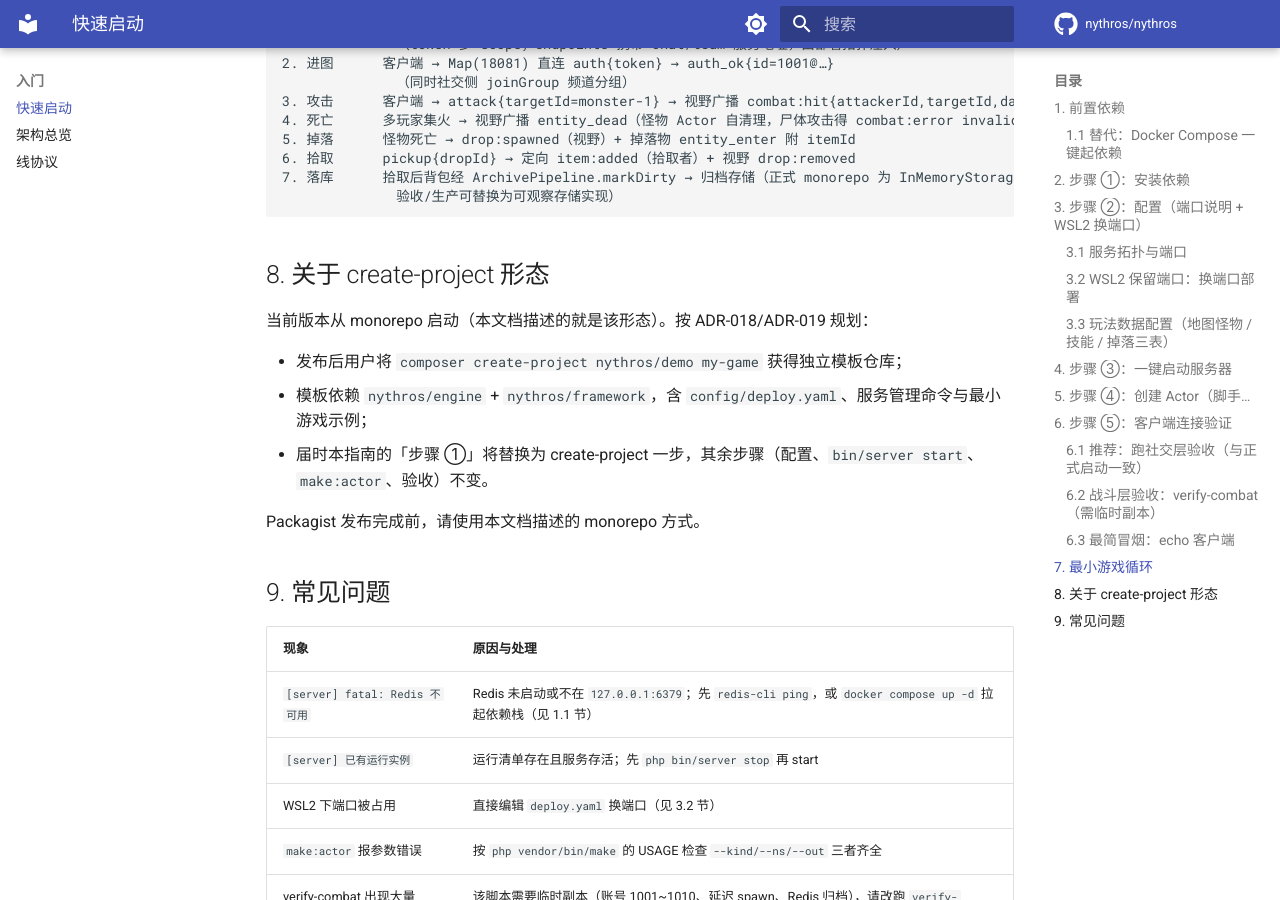
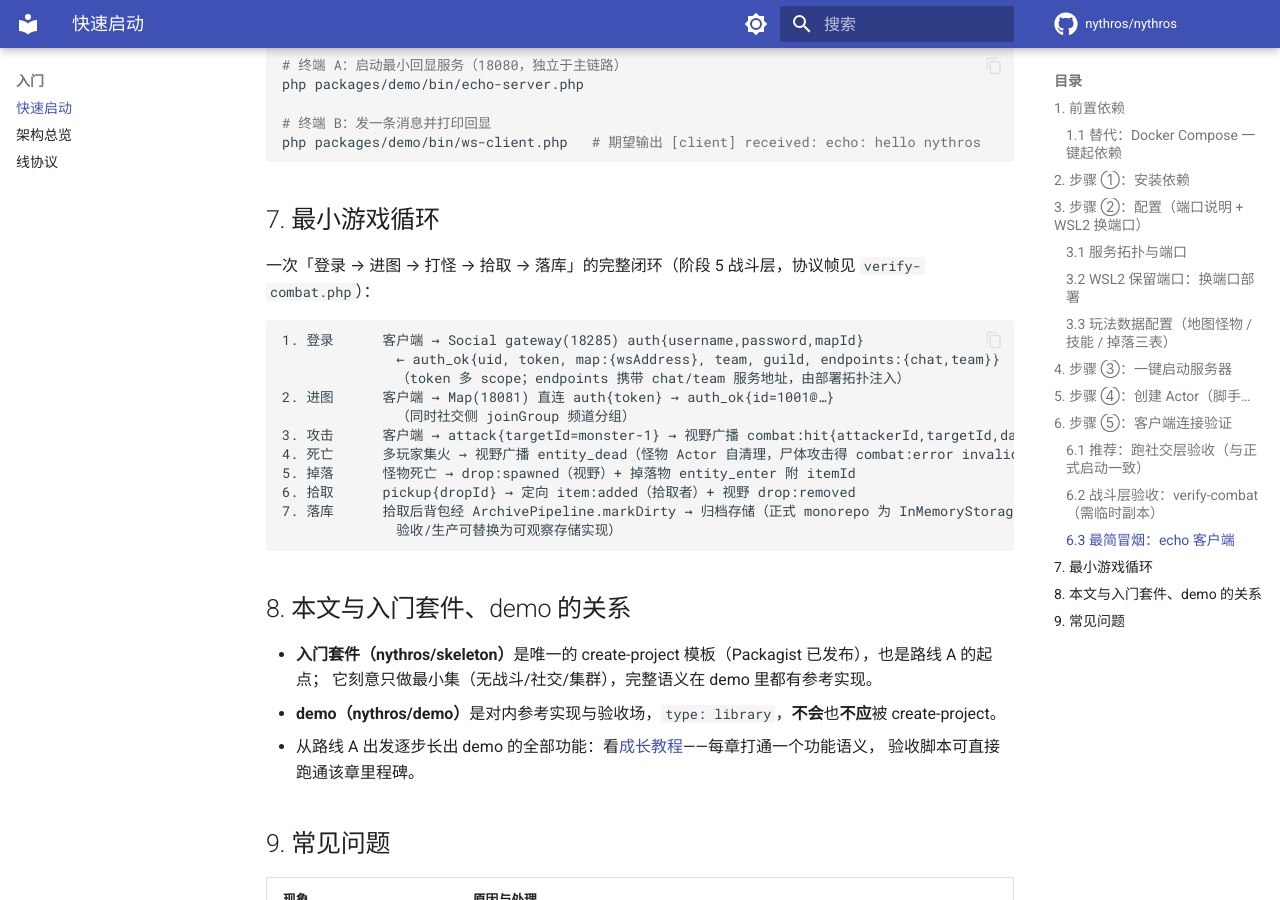
Before and after one commit to Nythros/Nythros, an MkDocs documentation site: the page built from docs/quick-start.md, in a window 1280 px wide and 900 px high, scrolled down 5197 px. Built offline with MkDocs 1.6.1 and Material for MkDocs 9.7.7, drawn with Linux system fonts in a browser that asks for light colours; comment, search, counter and statistics services are not loaded; some of the changed text lies outside the part shown.

Commit message:
docs(B1)：快速启动两路径改造 + 仓库形态/发布文档落地
- quick-start：开头两路径表（A=skeleton create-project 推荐起步 / B=monorepo demo 正文），
  §8 从「未来规划」重写为三对象关系（skeleton 模板/demo 参考实现/成长教程），子包数与参照路径修正。
- architecture：§1 树加 skeleton、§1.3 重写为组装层双对象、§3 铁律表述对齐门禁事实
  （@internal 只允许出现在组装入口）、§4 包结构表加发布列（三包镜像+demo 不发布）与版本策略重写、
  §6 演进项改已落地标注。
- deployment：新增 §8 发布与仓库形态（填上 release.yml 头注释指向的幽灵节）：打 tag 流程、
  三条纪律（镜像仓只读/skeleton 稳定点同步/secret 前置）、ADR-019 历史注记。
- index：跑起来两条路；README 四基类措辞残留。

````diff
--- a/docs/architecture.md
+++ b/docs/architecture.md
@@ -5,8 +5,10 @@
 ## 1. 三层结构
 
 ```text
-Demo（组装 + 游戏示例）
-  └─ nythros/demo：deploy.yaml 拓扑、SocialServer 社交装配、MapServer、Protocol、怪物/掉落示例
+组装层（用户项目的形态示例，两个）
+  ├─ nythros/skeleton：create-project 入门套件——最小可运行 Map 服务器（Packagist 发布）
+  └─ nythros/demo：参考实现（对内验收）——deploy.yaml 拓扑、SocialServer/MapServer 全功能装配、
+     Protocol 词表、怪物/掉落示例、verify-* 脚本族（不对外发布）
 
 Framework（三基类 + 业务模块 + 插件 + 脚手架）
   └─ nythros/framework：BasePlayer/BaseMonster/BaseNPC（继承 engine 的 Actor\BaseActor）+ Damageable + Combat/Inventory/Social/Actor/Auth 模块 + Plugin + make CLI
@@ -30,11 +32,12 @@ Engine（契约 + 核心实现）
 - 插件机制 `Nythros\Framework\Plugin`：官方插件（Skill / Item / Buff）经 `PluginRegistry::load` 走 register → enable 生命周期，数据定义经 Container 注入。
 - 脚手架 `make` CLI：`make:actor` / `make:skill` / `make:event` / `make:map`（入口 `vendor/bin/make`）。
 
-### 1.3 Demo：组装与示例
+### 1.3 组装层：skeleton（入门套件）与 demo（参考实现）
 
-- 拓扑事实源：`packages/demo/config/deploy.yaml`（描述全部部署单元：social 三角色 + 地图/副本频道，ADR-021 自研单栈）。
-- 组装脚本：`bin/server`（根编排壳，读 deploy.yaml 分组 spawn）→ 社交组逐角色 spawn `run-worker.php --service=<type>`、地图组 spawn `bin/start-maps.php`；`launch.php` 保留为只起地图的便捷入口。
-- 游戏示例：`MapServer`（认证/移动/视野广播入口）、`SocialServer`（社交三角色共用装配壳）、`StaticAuthenticator`（演示账号占位）、`Protocol/*`（演示自有协议词表）；战斗闭环与社交业务逻辑已上移 framework（见 1.2）。
+- **skeleton**：`composer create-project nythros/skeleton` 的模板——最小但功能完整的单 Map 进程世界（认证直通/移动/AOI 广播/NPC 巡游），依赖仅 engine + framework，随稳定 tag 从 monorepo 同步发布。
+- **demo**：全功能参考实现与对内验收场，不对外发布。拓扑事实源：`packages/demo/config/deploy.yaml`（描述全部部署单元：social 三角色 + 地图/副本频道，ADR-021 自研单栈）。
+- demo 组装脚本：`bin/server`（根编排壳，读 deploy.yaml 分组 spawn）→ 社交组逐角色 spawn `run-worker.php --service=<type>`、地图组 spawn `bin/start-maps.php`；`launch.php` 保留为只起地图的便捷入口。
+- 游戏示例：`MapServer`（认证/移动/战斗/经济/GM 路由面）、`SocialServer`（社交三角色共用装配壳）、`StaticAuthenticator`（演示账号占位）、`Protocol/*`（演示自有协议词表）；战斗闭环与社交业务逻辑在 framework（见 1.2）。
 
 ## 2. 服务拓扑
 
@@ -145,23 +148,24 @@ flowchart TD
   Cell   → 业务模块（RPG/Skill/Inventory）
 ```
 
-具体到代码：Demo 的业务类（如 `MonsterActor`）只依赖 `Nythros\Contracts` 接口 + `Nythros\Framework` 基类 + demo 自建接口，绝不 import 引擎 `@internal` 实现（铁律 1）。
+具体到代码：业务类只依赖 `Nythros\Contracts` 接口 + `Nythros\Framework` 公开类，绝不 import 引擎 `@internal` 实现（铁律 1，CI `composer internal` 对 framework/src 强制 use 扫描）；引擎 `@internal` 装配类只允许出现在**组装入口**（skeleton 的 `bin/` 与 demo 的 `MapChannelFactory`/`run-worker` 等组装层，门禁豁免）。
 
-## 4. 包结构
+## 4. 包结构与发布形态
 
-阶段 6（ADR-018/019）的发布形态：
+monorepo 开发、独立仓镜像发布（ADR-019 决策 B，已落地）：
 
-| 包 | 内容 | 依赖 |
-|---|---|---|
-| `nythros/engine` | 15 个核心模块物理合并为单包：contracts、kernel、kernel-workerman、scheduler、world、entity、actor、aoi、event、network、network-workerman、protocol、security、persistence、cluster | `workerman/workerman ^5.2.2` |
-| `nythros/framework` | 四基类 + Damageable + 插件机制 + make CLI | `nythros/engine` |
-| `nythros/demo` | 组装 + 游戏示例；create-project 模板雏形（独立仓库后置） | `nythros/engine` + `nythros/framework`（Workerman 经 engine 传递引入） |
+| 包 | 内容 | 依赖 | 发布 |
+|---|---|---|---|
+| `nythros/engine` | 15 个核心模块物理合并为单包：contracts、kernel、kernel-workerman、scheduler、world、entity、actor、aoi、event、network、network-workerman、protocol、security、persistence、cluster | `workerman/workerman ^5.2.2` | Packagist + [Nythros/engine](https://github.com/Nythros/engine) 镜像仓 |
+| `nythros/framework` | 三基类 + Damageable + 业务模块 + 插件机制 + make CLI | `nythros/engine` | Packagist + [Nythros/framework](https://github.com/Nythros/framework) 镜像仓 |
+| `nythros/skeleton` | create-project 入门套件：最小可运行 Map 服务器骨架（type: project） | `nythros/engine` + `nythros/framework` | Packagist + [Nythros/skeleton](https://github.com/Nythros/skeleton) 镜像仓（v* tag subsplit 强推） |
+| `nythros/demo` | 参考实现（对内验收）：全功能装配 + verify-* 脚本族（type: library） | `nythros/engine` + `nythros/framework` | 不发布（monorepo 内随开发演进） |
 
 要点：
 
 - **namespace 不统一**：合并只动 composer.json 与目录，保留 15 个命名空间（`Nythros\Contracts\`、`Nythros\Kernel\`、`Nythros\World\` 等），源码零改动（ADR-019）。
-- 用户安装心智是「一个 engine + 一个 framework」；15 个内部包的边界是工程实现细节，不暴露给最终用户。
-- 版本策略：`v0.1.0-alpha` → `v0.5.0-beta` → `v1.0.0`；当前 API 已冻结，从 alpha 起步。
+- 用户安装心智是「一个 engine + 一个 framework」；15 个内部包的边界是工程实现细节，不暴露给最终用户。新用户从 `composer create-project nythros/skeleton` 起步。
+- 版本策略：已发布 v0.1.0（CHANGELOG 为准，契约自 v0.1 冻结）；0.x 次版本内允许装配层破坏性调整，`v1.0.0` 前公开面（Contracts + 白名单 + framework 公开类）不再破坏。仓库形态与发布流水线详见[部署指南](deployment.md)「发布与仓库形态」节。
 
 ## 5. 运行时数据流（关键流程）
 
@@ -214,8 +218,8 @@ sequenceDiagram
 7. Network outbound flush（Outbox 批量发送）
 ```
 
-## 6. 演进方向（阶段 6）
+## 6. 演进方向
 
 - 文档分级（ADR-018 决策 3）：Quick Start（门禁必需）→ Architecture / Actor Guide / Cell Guide（本组四篇）→ Protocol / Security / Cluster / Framework Guide（渐进）。
-- 发布节奏：版本 tag → create-project 模板 → CI/Release（GitHub Actions + Packagist）→ 生态。
+- ✅ 发布流水线已落地：v* tag → subsplit 三镜像仓（engine/framework/skeleton）→ Packagist → GitHub Release + npm（`.github/workflows/release.yml`）。
 - Cluster 能力（跨进程/跨服务器）明确后置：演进顺序 单进程 → 多 Actor → 多地图 → 多进程 → 跨进程 → 跨服务器。
--- a/docs/deployment.md
+++ b/docs/deployment.md
@@ -137,3 +137,37 @@ social 三角色无状态，可直接替换进程。容量准入/draining 语义
   这是吞吐与持久性的既有取舍，运维侧用「宕机即公告 + 补偿邮件」承接，不要试图用加锁消除；
 - MySQL 长时间不可用时 worker 存活但归档持续失败（saveBatch 返回失败 id + 日志），恢复后自愈——
   监控必须对 `[ArchivePipeline]` 日志告警。
+
+## 8. 发布与仓库形态
+
+**开发只有一个仓库**：[Nythros/Nythros](https://github.com/Nythros/Nythros)（monorepo，含
+`packages/engine|framework|skeleton|demo|client-js`）。用户可见的三个 Composer 包是它的**发布镜像**（ADR-019 决策 B）：
+
+| 镜像仓 | 来源子树 | 发布渠道 |
+|---|---|---|
+| [Nythros/engine](https://github.com/Nythros/engine) | `packages/engine` | Packagist `nythros/engine` |
+| [Nythros/framework](https://github.com/Nythros/framework) | `packages/framework` | Packagist `nythros/framework` |
+| [Nythros/skeleton](https://github.com/Nythros/skeleton) | `packages/skeleton` | Packagist `nythros/skeleton`（create-project 模板） |
+
+发布流程（全部自动，人工只有一个动作——在 monorepo 打 tag）：
+
+```bash
+git tag v0.1.1 && git push origin v0.1.1
+```
+
+`.github/workflows/release.yml` 随即执行：质量门禁（phpunit/phpstan）→ GitHub Release（engine/framework
+zip 附件）→ **git subtree split** 把三个 `packages/*` 子树强推镜像仓 `main` + 同名版本 tag（skeleton 拆分时
+自动把依赖约束对齐到 tag 次版本）→ Packagist 通知 → npm（@nythros/client，配了 token 才启用）。
+
+三条纪律：
+
+1. **镜像仓只读**：直接向 Nythros/engine|framework|skeleton 的提交会在下一个 tag 被强推覆盖。所有改动
+   （含 skeleton 文档）都发生在 monorepo `packages/` 下。
+2. **skeleton 只在稳定 tag 同步**：engine/framework 的日常 dev 迭代不流入 skeleton；每次发布同时刷新
+   skeleton 的 Packagist 冒烟（其仓库 CI：create-project 组合 → launch → client 断言）。
+3. **Secret 前置**（仓库 Settings → Secrets and variables → Actions）：`SUBSPLIT_TOKEN`（对三个镜像仓有
+   Contents: write 的 PAT）、可选 `PACKAGIST_USERNAME`/`PACKAGIST_TOKEN`（拆分仓未配 Packagist webhook 时
+   的双保险）、可选 `NPM_TOKEN`。缺哪个对应 job 跳过哪个，不阻塞 GitHub Release。
+
+> 历史注记：ADR-019 当时按「两包（engine/framework）」编写，skeleton 纳入发布矩阵为后续演进（见 CHANGELOG 与
+> blueprint/21）。blueprint 是决策记录，不回改。
--- a/docs/quick-start.md
+++ b/docs/quick-start.md
@@ -1,7 +1,16 @@
 # Nythros 快速启动（Quick Start）
 
-> 目标：从零启动 Demo 服务器并跑通最小游戏循环，预计 10~30 分钟。
-> 当前阶段 6：本指南描述**从 monorepo 启动**的形态；`composer create-project` 模板形态待 Packagist 发布后另行提供（见文末）。
+> 有两条路，先选一条：
+>
+> | 路线 | 适合谁 | 你要什么 | 耗时 |
+> |---|---|---|---|
+> | **A. 入门套件**（推荐起步） | 要开新游戏项目的开发者 | `composer create-project nythros/skeleton my-game` 得到最小可运行 Map 服务器（认证/移动/AOI 视野/NPC 巡游），随后按[成长教程](growth/00-roadmap.md)逐阶加功能 | 5 分钟 |
+> | **B. monorepo demo**（本文余下部分） | 要研究/验收全功能实现、参与 Nythros 开发的人 | 完整参考实现：战斗/社交/匹配/经济/集群（`packages/demo`，对内验收场，不对用户发布） | 10~30 分钟 |
+>
+> 路线 A 的操作细节见入门套件仓库 README（[Nythros/skeleton](https://github.com/Nythros/skeleton)）：
+> create-project → `php bin/launch.php` → `php client.php alice 18081`，其仓库 CI 每次发布自动验证这条链路。
+>
+> 以下是路线 B。
 
 ## 1. 前置依赖
 
@@ -40,7 +49,7 @@ docker compose down      # 停止并移除容器（数据不持久化，重建
 
 ## 2. 步骤 ①：安装依赖
 
-在项目根目录（monorepo，含 `packages/engine`、`packages/framework`、`packages/demo` 三个子包）执行：
+在项目根目录（monorepo，含 `packages/engine`、`packages/framework`、`packages/skeleton`、`packages/demo` 四个子包与 `packages/client-js`）执行：
 
 ```bash
 composer install
@@ -182,15 +191,13 @@ php packages/demo/bin/ws-client.php   # 期望输出 [client] received: echo: he
               验收/生产可替换为可观察存储实现）
 ```
 
-## 8. 关于 create-project 形态
+## 8. 本文与入门套件、demo 的关系
 
-当前版本从 monorepo 启动（本文档描述的就是该形态）。按 ADR-018/ADR-019 规划：
-
-- 发布后用户将 `composer create-project nythros/demo my-game` 获得独立模板仓库；
-- 模板依赖 `nythros/engine` + `nythros/framework`，含 `config/deploy.yaml`、服务管理命令与最小游戏示例；
-- 届时本指南的「步骤 ①」将替换为 create-project 一步，其余步骤（配置、`bin/server start`、`make:actor`、验收）不变。
-
-Packagist 发布完成前，请使用本文档描述的 monorepo 方式。
+- **入门套件（nythros/skeleton）**是唯一的 create-project 模板（Packagist 已发布），也是路线 A 的起点；
+  它刻意只做最小集（无战斗/社交/集群），完整语义在 demo 里都有参考实现。
+- **demo（nythros/demo）**是对内参考实现与验收场，`type: library`，**不会**也**不应**被 create-project。
+- 从路线 A 出发逐步长出 demo 的全部功能：看[成长教程](growth/00-roadmap.md)——每章打通一个功能语义，
+  验收脚本可直接跑通该章里程碑。
 
 ## 9. 常见问题
 
````
Also changed, not shown: other parts of docs/architecture.md (+1 -1 lines), other parts of docs/quick-start.md (+1 -1 lines), README.md (+1 -1 lines), docs/index.md (+13 -1 lines).
